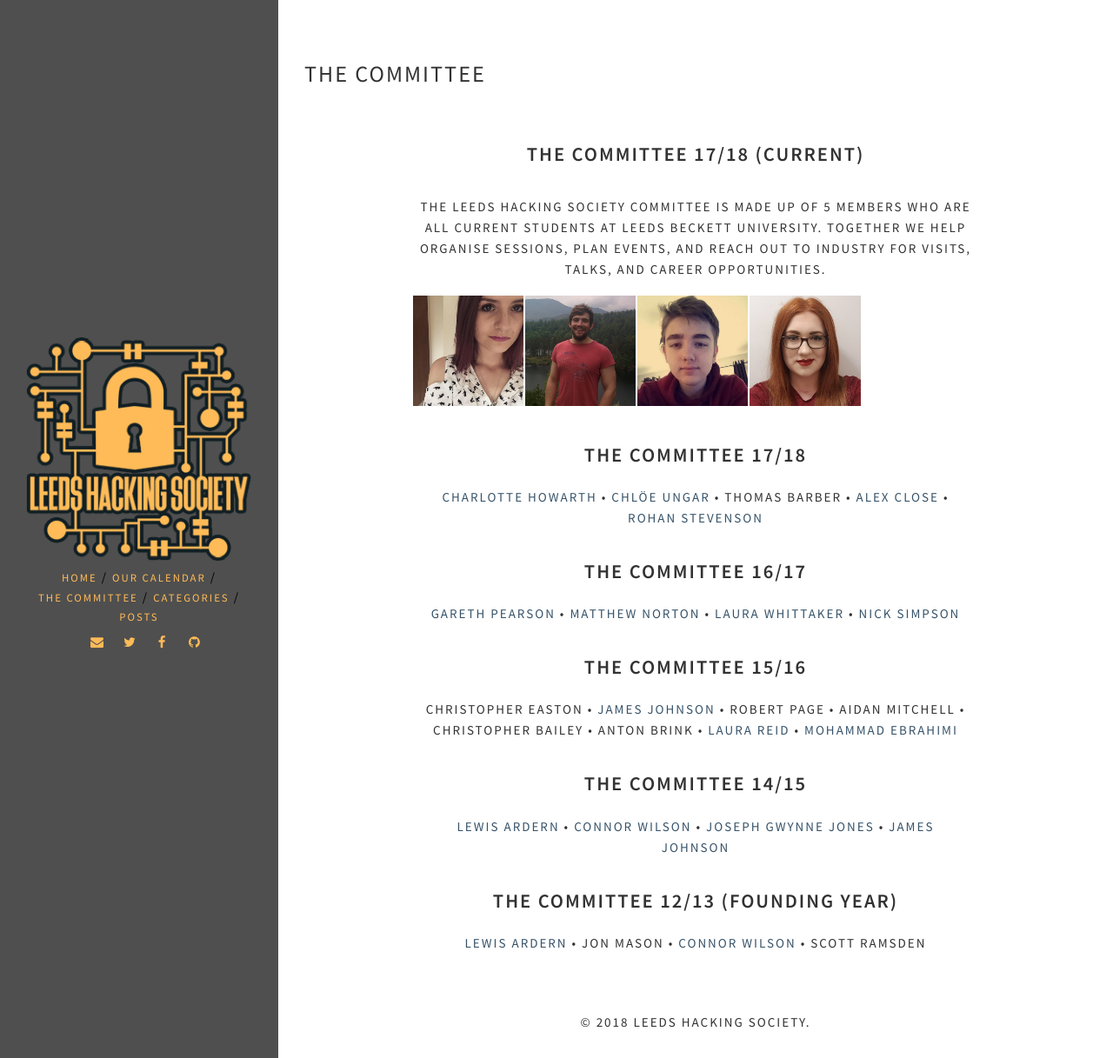
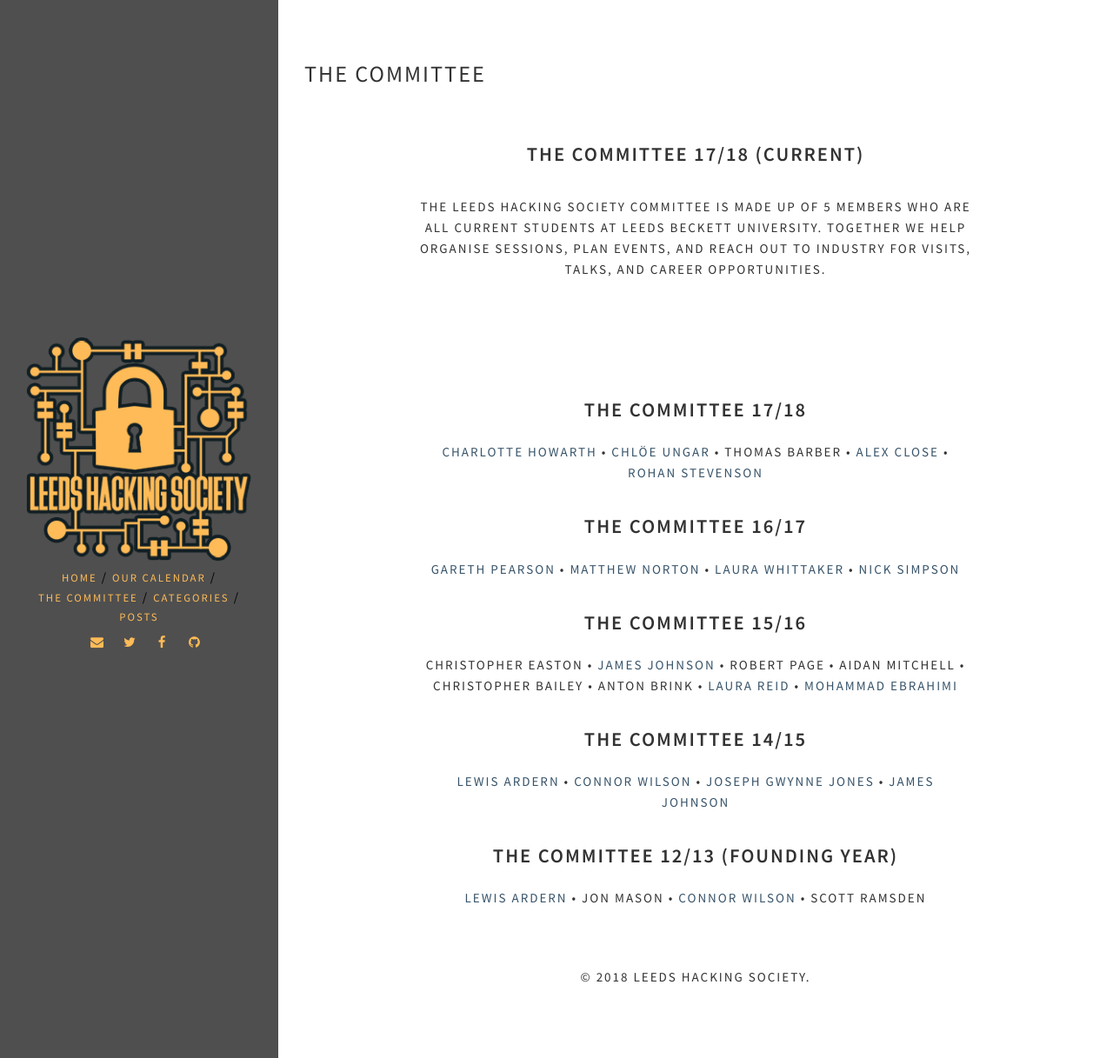
Before and after one commit to LeedsHackingSociety/LeedsHackingSociety.github.io, a Jekyll site: the page built from committee.html, in a window 1280 px wide. Shown: the whole page at 87% size. Built offline with Jekyll 4.4.1, drawn with Linux system fonts in a browser that asks for light colours.

Commit message:
Update committee.html

```diff
--- a/committee.html
+++ b/committee.html
@@ -12,82 +12,6 @@
               <p>The Leeds Hacking Society committee is made up of 5 members who are all current students at Leeds Beckett University.
                 Together we help organise sessions, plan events, and reach out to industry for visits, talks, and career opportunities.</p>
               </div>
-
-          <div class="committee">
-
-          <!--PRESIDENT-->
-
-          <div class="team">
-              <div class="team-member">
-                  <div class="team-img">
-                      <img src="/img/committee/charlotte.png" alt="team member" class="img-responsive">
-                  </div>
-                  <div class="team-hover">
-                      <div class="desk">
-                          <h4>Charlotte Howarth</h4>
-                          <p>President</p>
-                      </div>
-                      <div class="s-link">
-                        <a href="https://twitter.com/charlieamber94"><i class="fa fa-twitter"></i></a>
-                      </div>
-                  </div>
-              </div>
-            </div>
-
-              <!--VP-->
-                 <div class="team">
-                  <div class="team-member">
-                      <div class="team-img">
-                          <img src="/img/committee/nick.png" alt="team member" class="img-responsive">
-                      </div>
-                      <div class="team-hover">
-                          <div class="desk">
-                              <h4>Nick Simpson</h4>
-                              <p>Vice President</p>
-                          </div>
-                          <div class="s-link">
-                          <a href="https://twitter.com/ns1mmo"><i class="fa fa-twitter"></i></a>
-                          </div>
-                      </div>
-                  </div>
-                </div>
-
-                <!--SECRETARY-->
-
-                <div class="team">
-                    <div class="team-member">
-                        <div class="team-img">
-                            <img src="/img/committee/matt.png" alt="team member" class="img-responsive">
-                        </div>
-                        <div class="team-hover">
-                            <div class="desk">
-                                <h4>Matt Anderson</h4>
-                                <p>Secretary</p>
-                            </div>
-                        </div>
-                    </div>
-                  </div>
-
-                <!--TREASURER-->
-
-                <div class="team">
-                    <div class="team-member">
-                        <div class="team-img">
-                            <img src="/img/committee/laura.png" alt="team member" class="img-responsive">
-                        </div>
-                        <div class="team-hover">
-                            <div class="desk">
-                                <h4>Laura Whittaker</h4>
-                                <p>Treasurer</p>
-                            </div>
-                            <div class="s-link">
-                          <a href="https://twitter.com/LauraWhit9"><i class="fa fa-twitter"></i></a>
-                          </div>
-                        </div>
-                    </div>
-                  </div>
-
-            </div>
           </div>
         </div>
 
```
